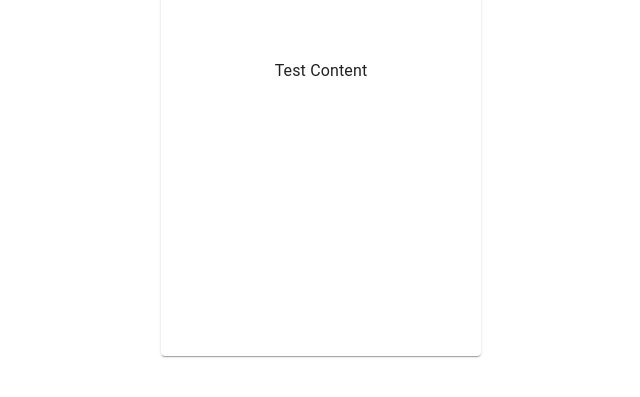
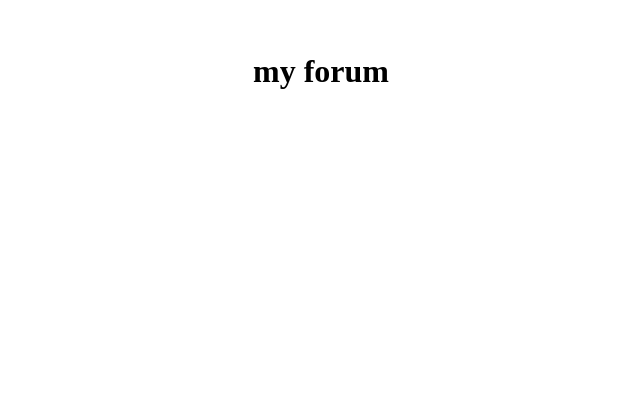
Before and after one commit to SammRosenthal/mymess, a React (Create React App) app: page /forum in a window 1280 px wide. Shown: the part 337-734 px from the top of the page, without its empty margins (327-967 px from the left). Built offline with nearby package versions, Linux system fonts and the light colour scheme.

Commit message:
link to forum setup and router setup

```diff
--- a/src/App.js
+++ b/src/App.js
@@ -1,5 +1,5 @@
 import Home from "./screens/home";
-import Test from "./screens/test/test.js";
+import Forum from "./screens/forum/forum.js";
 import { makeStyles } from "@material-ui/core/styles";
 import { Switch, Route, BrowserRouter as Router } from "react-router-dom";
 
@@ -21,8 +21,8 @@ function App() {
     <div className={styles.root}>
       <Router>
         <Switch>
-          <Route path="/test">
-            <Test />
+          <Route path="/forum">
+            <Forum />
           </Route>
           <Route path="/">
             <Home />
--- /dev/null
+++ b/src/screens/forum/forum.js
@@ -0,0 +1,3 @@
+export default function Forum() {
+  return <h1>my forum</h1>;
+}
--- a/src/screens/home.js
+++ b/src/screens/home.js
@@ -1,6 +1,7 @@
 import { CardContent, Typography } from "@material-ui/core";
 import Card from "@material-ui/core/Card";
 import { makeStyles } from "@material-ui/core/styles";
+import { Link } from "react-router-dom";
 
 const useStyles = makeStyles({
   root: {
@@ -16,8 +17,13 @@ const useStyles = makeStyles({
     margin: "0",
     padding: "0",
   },
-  centerText: {
+  text: {
     alignSelf: "center",
+    fontSize: "30px",
+  },
+  hideStyle: {
+    textDecoration: "none",
+    color: "black",
   },
 });
 
@@ -27,8 +33,10 @@ function Home() {
   return (
     <Card className={styles.root}>
       <CardContent className={styles.fill}>
-        <Typography component="h2" className={styles.centerText}>
-          Test Content
+        <Typography component="h2" className={styles.text}>
+          <Link className={styles.hideStyle} to="/forum">
+            Forum
+          </Link>
         </Typography>
       </CardContent>
     </Card>
--- a/src/screens/test/test.js
+++ /dev/null
@@ -1,3 +0,0 @@
-export default function Test() {
-  return <h1>testing</h1>;
-}
```
